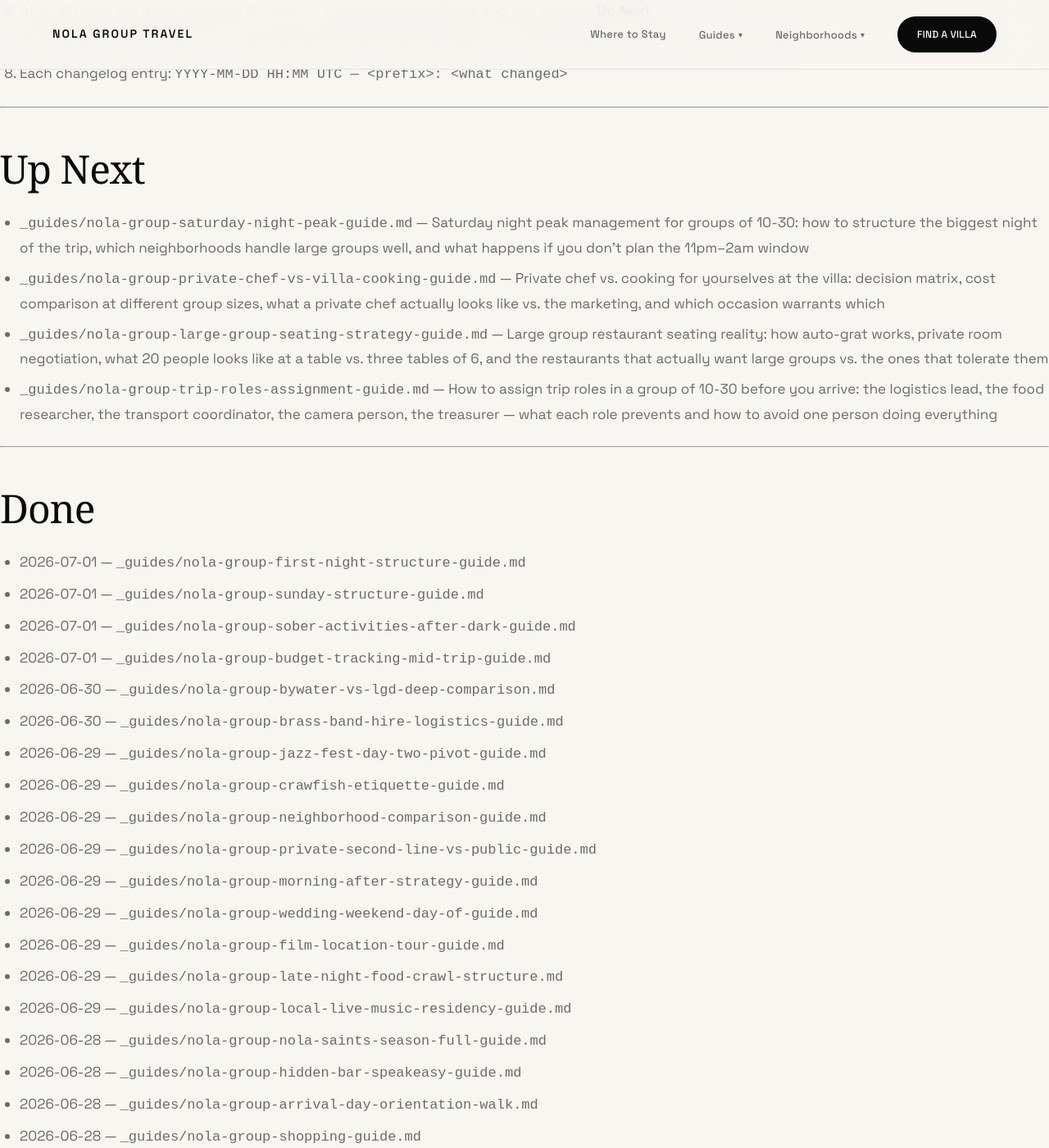
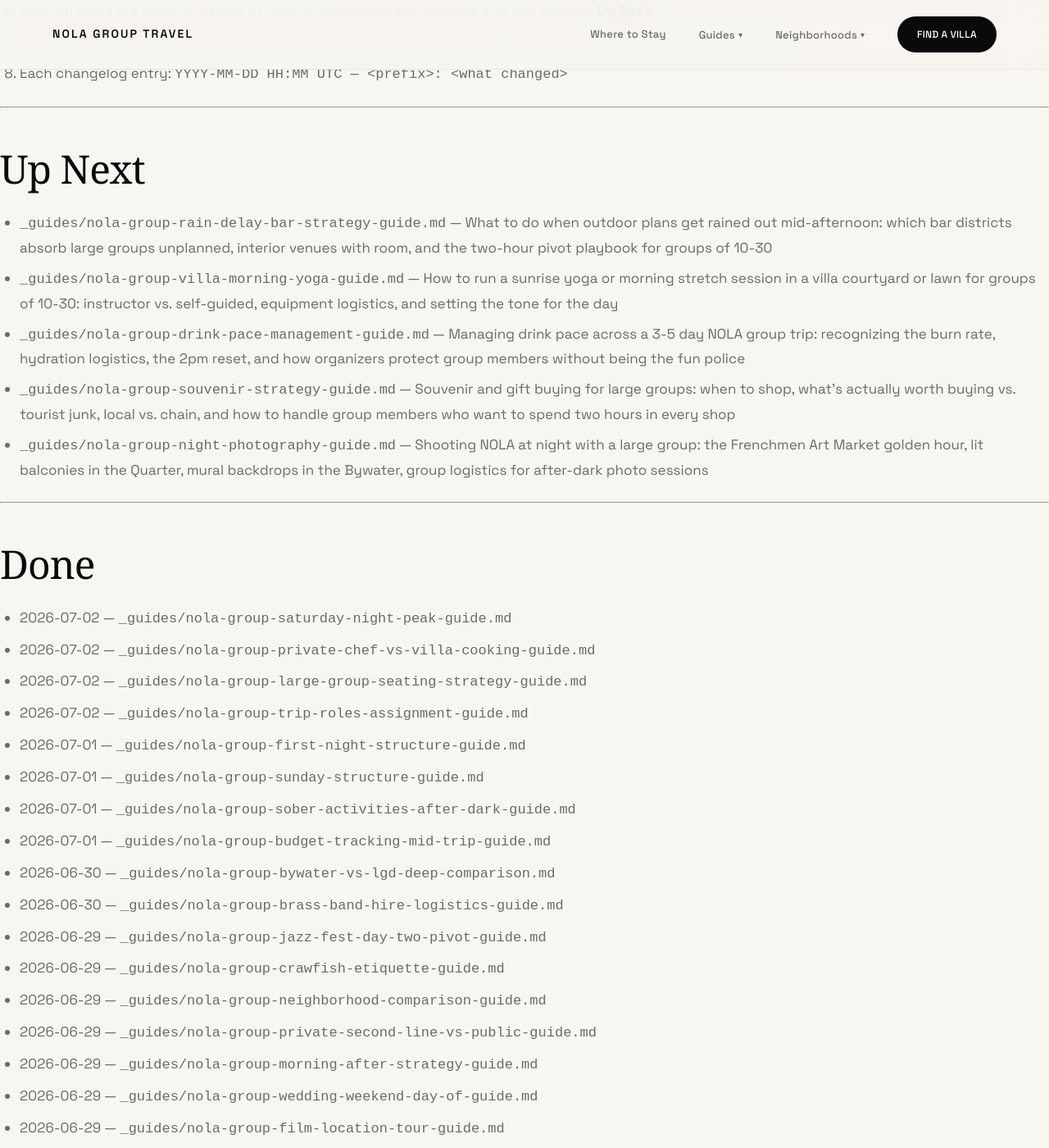
Before and after one commit to sjworth-dev/nola-group-travel, a Jekyll site: the page built from ROADMAP.md, in a window 1280 px wide and 1400 px high, scrolled down 3111 px. Shown: the whole window at 82% size. Built offline with Jekyll 4.4.1, drawn with Linux system fonts in a browser that asks for light colours; some web fonts are replaced; our own code applies the rules of GitHub Pages for plain Markdown files.

Commit message:
seo: update ROADMAP — move 4 items to Done, add 5 new Up Next items, update Changelog

```diff
--- a/ROADMAP.md
+++ b/ROADMAP.md
@@ -86,15 +86,20 @@ This is an independent guide. Properties may be described editorially as example
 
 ## Up Next
 
-- `_guides/nola-group-saturday-night-peak-guide.md` — Saturday night peak management for groups of 10-30: how to structure the biggest night of the trip, which neighborhoods handle large groups well, and what happens if you don't plan the 11pm–2am window
-- `_guides/nola-group-private-chef-vs-villa-cooking-guide.md` — Private chef vs. cooking for yourselves at the villa: decision matrix, cost comparison at different group sizes, what a private chef actually looks like vs. the marketing, and which occasion warrants which
-- `_guides/nola-group-large-group-seating-strategy-guide.md` — Large group restaurant seating reality: how auto-grat works, private room negotiation, what 20 people looks like at a table vs. three tables of 6, and the restaurants that actually want large groups vs. the ones that tolerate them
-- `_guides/nola-group-trip-roles-assignment-guide.md` — How to assign trip roles in a group of 10-30 before you arrive: the logistics lead, the food researcher, the transport coordinator, the camera person, the treasurer — what each role prevents and how to avoid one person doing everything
+- `_guides/nola-group-rain-delay-bar-strategy-guide.md` — What to do when outdoor plans get rained out mid-afternoon: which bar districts absorb large groups unplanned, interior venues with room, and the two-hour pivot playbook for groups of 10-30
+- `_guides/nola-group-villa-morning-yoga-guide.md` — How to run a sunrise yoga or morning stretch session in a villa courtyard or lawn for groups of 10-30: instructor vs. self-guided, equipment logistics, and setting the tone for the day
+- `_guides/nola-group-drink-pace-management-guide.md` — Managing drink pace across a 3-5 day NOLA group trip: recognizing the burn rate, hydration logistics, the 2pm reset, and how organizers protect group members without being the fun police
+- `_guides/nola-group-souvenir-strategy-guide.md` — Souvenir and gift buying for large groups: when to shop, what's actually worth buying vs. tourist junk, local vs. chain, and how to handle group members who want to spend two hours in every shop
+- `_guides/nola-group-night-photography-guide.md` — Shooting NOLA at night with a large group: the Frenchmen Art Market golden hour, lit balconies in the Quarter, mural backdrops in the Bywater, group logistics for after-dark photo sessions
 
 ---
 
 ## Done
 
+- 2026-07-02 — `_guides/nola-group-saturday-night-peak-guide.md`
+- 2026-07-02 — `_guides/nola-group-private-chef-vs-villa-cooking-guide.md`
+- 2026-07-02 — `_guides/nola-group-large-group-seating-strategy-guide.md`
+- 2026-07-02 — `_guides/nola-group-trip-roles-assignment-guide.md`
 - 2026-07-01 — `_guides/nola-group-first-night-structure-guide.md`
 - 2026-07-01 — `_guides/nola-group-sunday-structure-guide.md`
 - 2026-07-01 — `_guides/nola-group-sober-activities-after-dark-guide.md`
@@ -729,6 +734,10 @@ This is an independent guide. Properties may be described editorially as example
 2026-06-29 11:30 UTC — content: add _guides/nola-group-neighborhood-comparison-guide.md — Bywater vs. Marigny vs. Lower Garden District vs. French Quarter side-by-side comparison for groups of 10-30
 2026-06-29 11:45 UTC — content: add _guides/nola-group-private-second-line-vs-public-guide.md — private hired second line vs. joining a public parade: costs, booking, cultural context, and which is right for your group
 2026-06-29 12:00 UTC — content: add _guides/nola-group-morning-after-strategy-guide.md — morning-after recovery guide: foods, slow-start leadership, when to cancel, and recalibrating the group for afternoon and evening
+2026-07-02 10:00 UTC — content: add _guides/nola-group-saturday-night-peak-guide.md — Saturday night three-act structure, neighborhood capacity breakdown, and 11pm–2am window management for groups of 10-30
+2026-07-02 10:15 UTC — content: add _guides/nola-group-private-chef-vs-villa-cooking-guide.md — decision matrix, cost comparison, and what private chef actually delivers vs. marketing for groups of 10-30
+2026-07-02 10:30 UTC — content: add _guides/nola-group-large-group-seating-strategy-guide.md — auto-grat, private room negotiation, seating configurations, and restaurants that want vs. tolerate large groups
+2026-07-02 10:45 UTC — content: add _guides/nola-group-trip-roles-assignment-guide.md — logistics lead, food researcher, transport coordinator, camera person, treasurer roles for groups of 10-30
 2026-07-01 10:00 UTC — content: add _guides/nola-group-first-night-structure-guide.md — arrival window management, orientation walk, first dinner strategy, and tone-setting for groups of 10-30
 2026-07-01 00:00 UTC — content: add _guides/nola-group-budget-tracking-mid-trip-guide.md — mid-trip Splitwise audit, the budget conversation, and right-sizing the remaining days
 2026-07-01 00:10 UTC — content: add _guides/nola-group-sober-activities-after-dark-guide.md — late-night NOLA for non-drinkers: live music, food, and after-dark without the bar track
```
